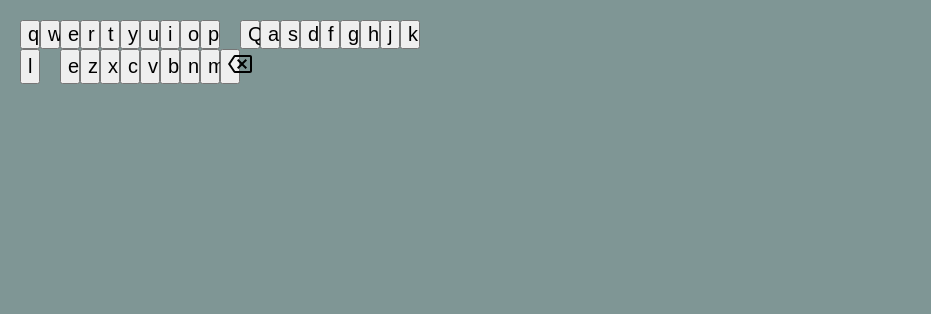
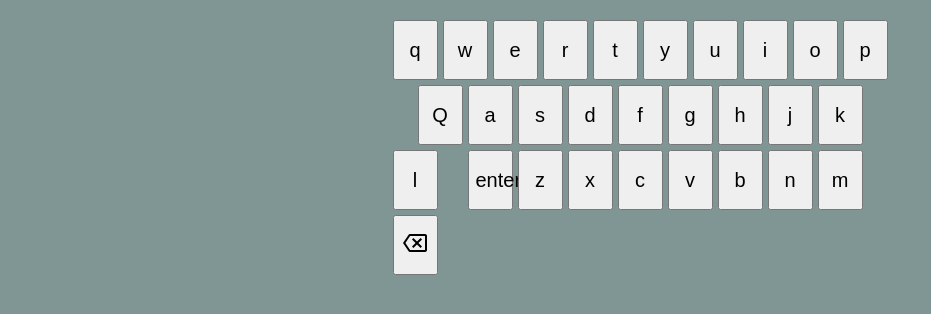
Before and after one commit to afarr002/MileHighWords, a plain HTML site: page index.html in a window 1280 px wide. Shown: the whole page, without its empty margins (0-931 px from the left). Drawn offline with Linux system fonts and the light colour scheme.

Commit message:
finish styling the keyboard

```diff
--- a/style.css
+++ b/style.css
@@ -18,8 +18,12 @@ body {
 .keyboard {
   display: grid;
   grid-template-columns: repeat(20, minmax(auto, 1.25rem));
+  grid-auto-rows: 3em;
+  gap: 0.25em;
+  justify-content: center;
 }
 
 .key {
   font-size: inherit;
+  grid-column: span 2;
 }
```
